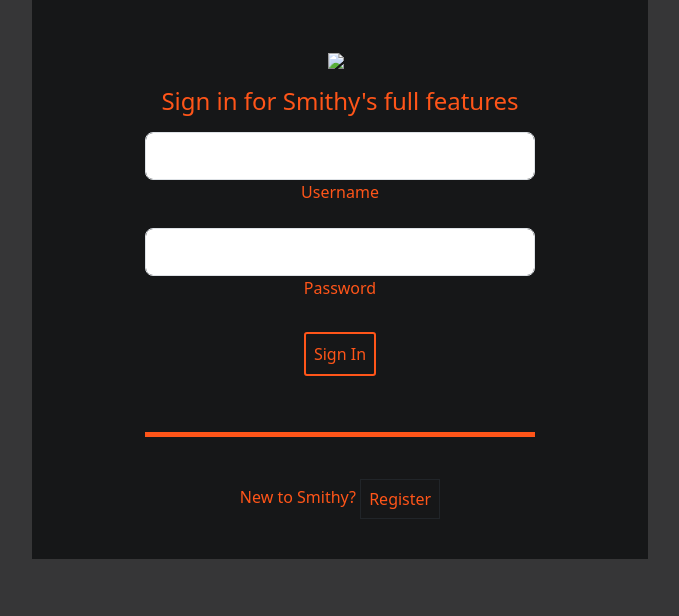
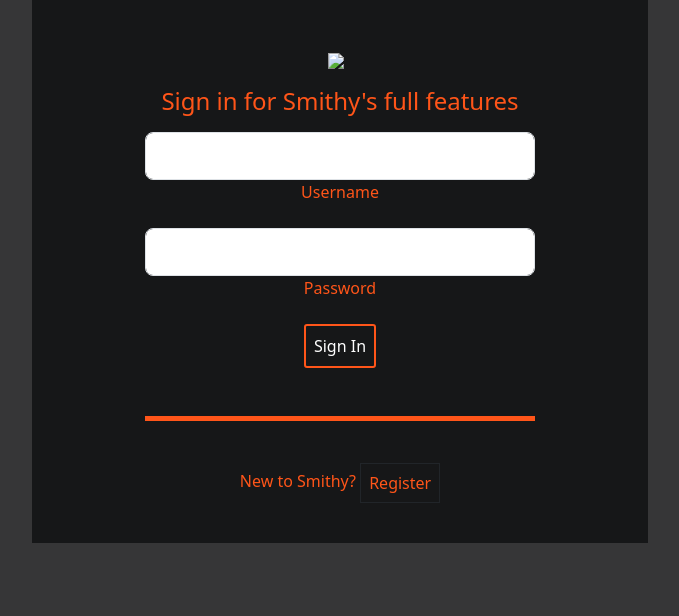
Before and after one commit to ClaireR6/Smithy, a Django app: page /signin/ in a window 1280 px wide. Shown: the part 89-705 px from the top of the page, without its empty margins (300-979 px from the left). Run offline with Django 5.2, Linux system fonts and the light colour scheme; some libraries are stand-ins or nearby versions.

Commit message:
Minor display change to sign in button

```diff
--- a/templates/signin.html
+++ b/templates/signin.html
@@ -19,7 +19,7 @@
                                class="form-control form-control-lg text-input"/>
                         <label class="form-label orange" for="password">Password</label>
                     </div>
-                    <button class="hover btn btn-md btn-dark p-2 my-2 d-inline text-nowrap orange orangeBtn" type="submit">Sign In</button>
+                    <button class="hover btn btn-dark p-2 mx-3 d-inline text-nowrap orangeBtn" type="submit">Sign In</button>
                 </form>
                 {% if error %}
                     <p class="text-danger">{{ error }}</p>
```
